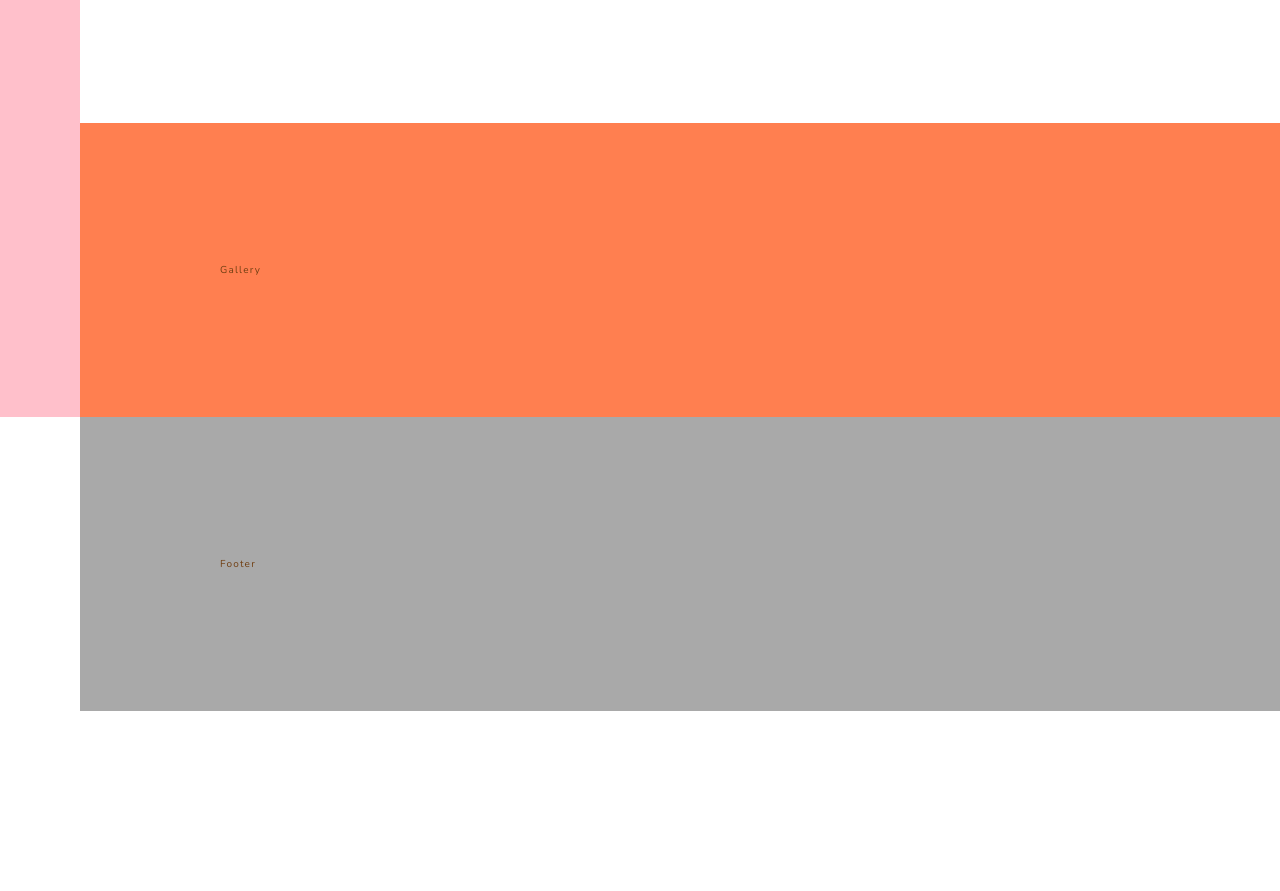
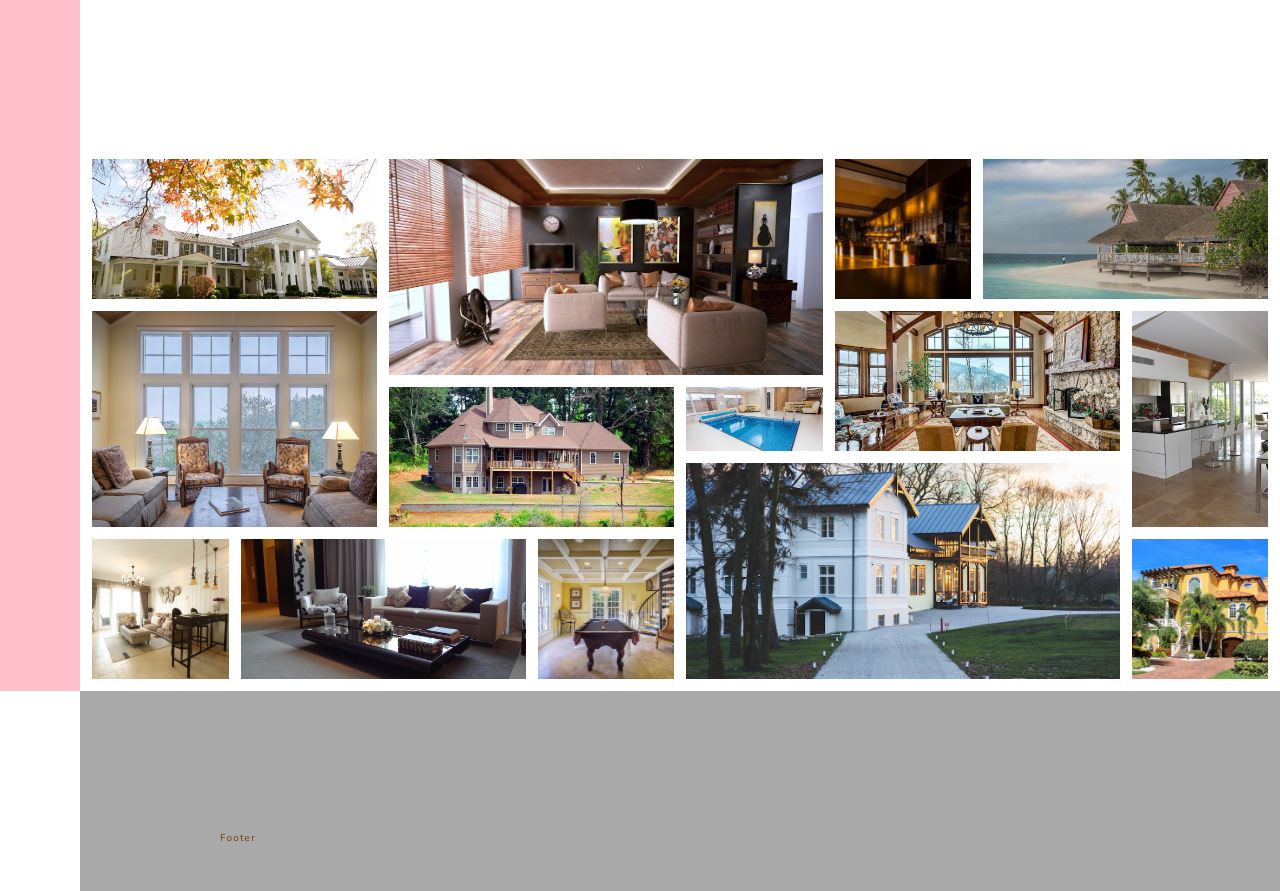
Before and after one commit to ShivaBuda/advance-CSS-and-SASS-course-revision, a website: page Nexter Website/index.html in a window 1280 px wide. Shown: the part 2815-3706 px from the top of the page. Before the commit the page ends 3526 px from the top, so only its background shows below. Drawn offline with nearby package versions, Linux system fonts and the light colour scheme; files that its build step writes are made by us from their sources.

Commit message:
add Gallery section

```diff
--- a/Nexter Website/index.html
+++ b/Nexter Website/index.html
@@ -145,7 +145,7 @@
                     <div class="home__price">
                         <svg>
                             <use
-                                xlink:href="./images/sprite. svg#icon-key"></use>
+                                xlink:href="./images/sprite.svg#icon-key"></use>
                         </svg>
                         <span>Rs. 6 Crore</span>
                     </div>
@@ -185,7 +185,7 @@
                     <div class="home__price">
                         <svg>
                             <use
-                                xlink:href="./images/sprite. svg#icon-key"></use>
+                                xlink:href="./images/sprite.svg#icon-key"></use>
                         </svg>
                         <span>Rs. 15 Crore</span>
                     </div>
@@ -225,7 +225,7 @@
                     <div class="home__price">
                         <svg>
                             <use
-                                xlink:href="./images/sprite. svg#icon-key"></use>
+                                xlink:href="./images/sprite.svg#icon-key"></use>
                         </svg>
                         <span>Rs. 20 Crore</span>
                     </div>
@@ -265,7 +265,7 @@
                     <div class="home__price">
                         <svg>
                             <use
-                                xlink:href="./images/sprite. svg#icon-key"></use>
+                                xlink:href="./images/sprite.svg#icon-key"></use>
                         </svg>
                         <span>Rs. 18 Crore</span>
                     </div>
@@ -305,7 +305,7 @@
                     <div class="home__price">
                         <svg>
                             <use
-                                xlink:href="./images/sprite. svg#icon-key"></use>
+                                xlink:href="./images/sprite.svg#icon-key"></use>
                         </svg>
                         <span>Rs. 30 Crore</span>
                     </div>
@@ -345,14 +345,99 @@
                     <div class="home__price">
                         <svg>
                             <use
-                                xlink:href="./images/sprite. svg#icon-key"></use>
+                                xlink:href="./images/sprite.svg#icon-key"></use>
                         </svg>
                         <span>Rs. 8 Crore</span>
                     </div>
                     <button class="cta">Contact Realtors</button>
                 </div>
             </section>
-            <section class="gallery">Gallery</section>
+            <section class="gallery">
+                <figure class="gallery__itm gallery__itm-1">
+                    <img
+                        src="./images/gal-1.jpeg"
+                        alt="Gallery image 1"
+                        class="gallery__img" />
+                </figure>
+                <figure class="gallery__itm gallery__itm-2">
+                    <img
+                        src="./images/gal-2.jpeg"
+                        alt="Gallery image 2"
+                        class="gallery__img" />
+                </figure>
+                <figure class="gallery__itm gallery__itm-3">
+                    <img
+                        src="./images/gal-3.jpeg"
+                        alt="Gallery image 3"
+                        class="gallery__img" />
+                </figure>
+                <figure class="gallery__itm gallery__itm-4">
+                    <img
+                        src="./images/gal-4.jpeg"
+                        alt="Gallery image 4"
+                        class="gallery__img" />
+                </figure>
+                <figure class="gallery__itm gallery__itm-5">
+                    <img
+                        src="./images/gal-5.jpeg"
+                        alt="Gallery image 5"
+                        class="gallery__img" />
+                </figure>
+                <figure class="gallery__itm gallery__itm-6">
+                    <img
+                        src="./images/gal-6.jpeg"
+                        alt="Gallery image 6"
+                        class="gallery__img" />
+                </figure>
+                <figure class="gallery__itm gallery__itm-7">
+                    <img
+                        src="./images/gal-7.jpeg"
+                        alt="Gallery image 7"
+                        class="gallery__img" />
+                </figure>
+                <figure class="gallery__itm gallery__itm-8">
+                    <img
+                        src="./images/gal-8.jpeg"
+                        alt="Gallery image 8"
+                        class="gallery__img" />
+                </figure>
+                <figure class="gallery__itm gallery__itm-9">
+                    <img
+                        src="./images/gal-9.jpeg"
+                        alt="Gallery image 9"
+                        class="gallery__img" />
+                </figure>
+                <figure class="gallery__itm gallery__itm-10">
+                    <img
+                        src="./images/gal-10.jpeg"
+                        alt="Gallery image 10"
+                        class="gallery__img" />
+                </figure>
+                <figure class="gallery__itm gallery__itm-11">
+                    <img
+                        src="./images/gal-11.jpeg"
+                        alt="Gallery image 11"
+                        class="gallery__img" />
+                </figure>
+                <figure class="gallery__itm gallery__itm-12">
+                    <img
+                        src="./images/gal-12.jpeg"
+                        alt="Gallery image 12"
+                        class="gallery__img" />
+                </figure>
+                <figure class="gallery__itm gallery__itm-13">
+                    <img
+                        src="./images/gal-13.jpeg"
+                        alt="Gallery image 13"
+                        class="gallery__img" />
+                </figure>
+                <figure class="gallery__itm gallery__itm-14">
+                    <img
+                        src="./images/gal-14.jpeg"
+                        alt="Gallery image 14"
+                        class="gallery__img" />
+                </figure>
+            </section>
             <footer class="footer">Footer</footer>
         </div>
     </body>
--- a/Nexter Website/scss/_gallery.scss
+++ b/Nexter Website/scss/_gallery.scss
@@ -1,6 +1,80 @@
-.gallery{
-     grid-row: 5/6 ;
-     grid-column: 2/-1;
-padding: 14rem;
-     background-color: coral;
+.gallery {
+    grid-row: 5/6;
+    grid-column: 2/-1;
+
+    display: grid;
+    grid-template-columns: repeat(8, 1fr);
+    grid-template-rows: repeat(7, 5vw);
+    gap: 1.2rem;
+    padding: 1.2rem;
+
+    &__itm {
+        &-1 {
+            grid-row: 1/3;
+            grid-column: 1/3;
+        }
+        &-2 {
+            grid-row: 1/4;
+            grid-column: 3/6;
+        }
+        &-3 {
+            grid-row: 1/3;
+            grid-column: 6/7;
+        }
+        &-4 {
+            grid-row: 1/3;
+            grid-column: 7/-1;
+        }
+        &-5 {
+            grid-row: 3/6;
+            grid-column: 1/3;
+        }
+        &-6 {
+            grid-row: 4/5;
+            grid-column: 5/6;
+        }
+        &-7 {
+            grid-row: 4/6;
+            grid-column: 3/5;
+        }
+        &-8 {
+            grid-row: 3/5;
+            grid-column: 6/8;
+        }
+        &-9 {
+            grid-row: 3/6;
+            grid-column: 8 /-1;
+        }
+        &-10 {
+            grid-row: 6/-1;
+            grid-column: 8/-1;
+        }
+        &-11 {
+            grid-row: 6/-1;
+            grid-column: 1/2;
+        }
+        &-12 {
+            grid-row: 6/-1;
+            grid-column: 2/4;
+        }
+        &-13 {
+            grid-row: 6/-1;
+            grid-column: 4/5;
+        }
+        &-14 {
+            grid-row: 5/-1;
+            grid-column: 5/8;
+        }
+        &-15 {
+            grid-row: 6/-1;
+            grid-column: 8/-1;
+        }
+    }
+
+    &__img {
+        width: 100%;
+        height: 100%;
+        object-fit: cover;
+        display: block;
+    }
 }
--- a/Nexter Website/scss/_homes.scss
+++ b/Nexter Website/scss/_homes.scss
@@ -51,15 +51,18 @@
         display: flex;
         gap: 1.2rem;
         align-items: center;
-        justify-content: center;
+        margin-left: 3.2rem;;
+     //    justify-content: center;
 
         font-size: 1.2rem;
         font-weight: 500;
+
         svg {
             width: 2rem;
             height: 2rem;
             fill: var(--color-yellow-secondary);
         }
+
     }
     .cta {
         grid-column: 1/-1;
```
